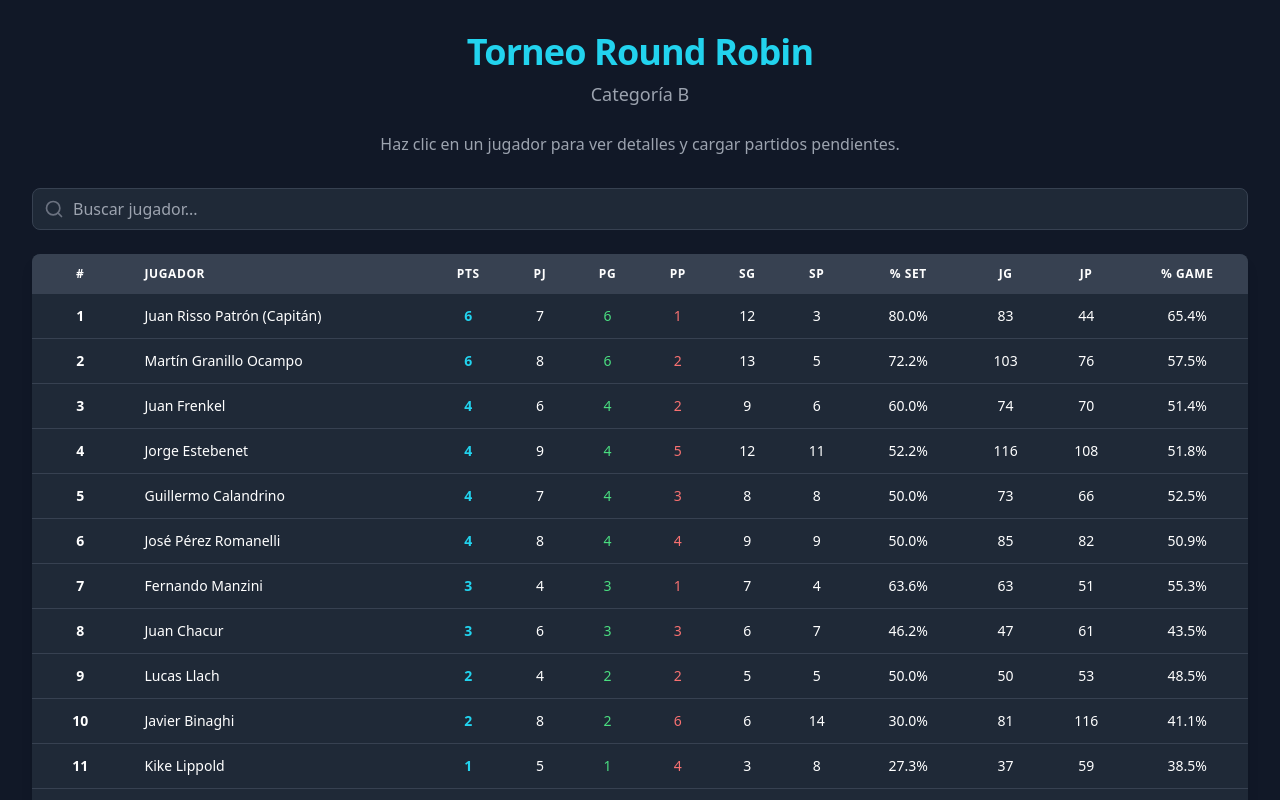
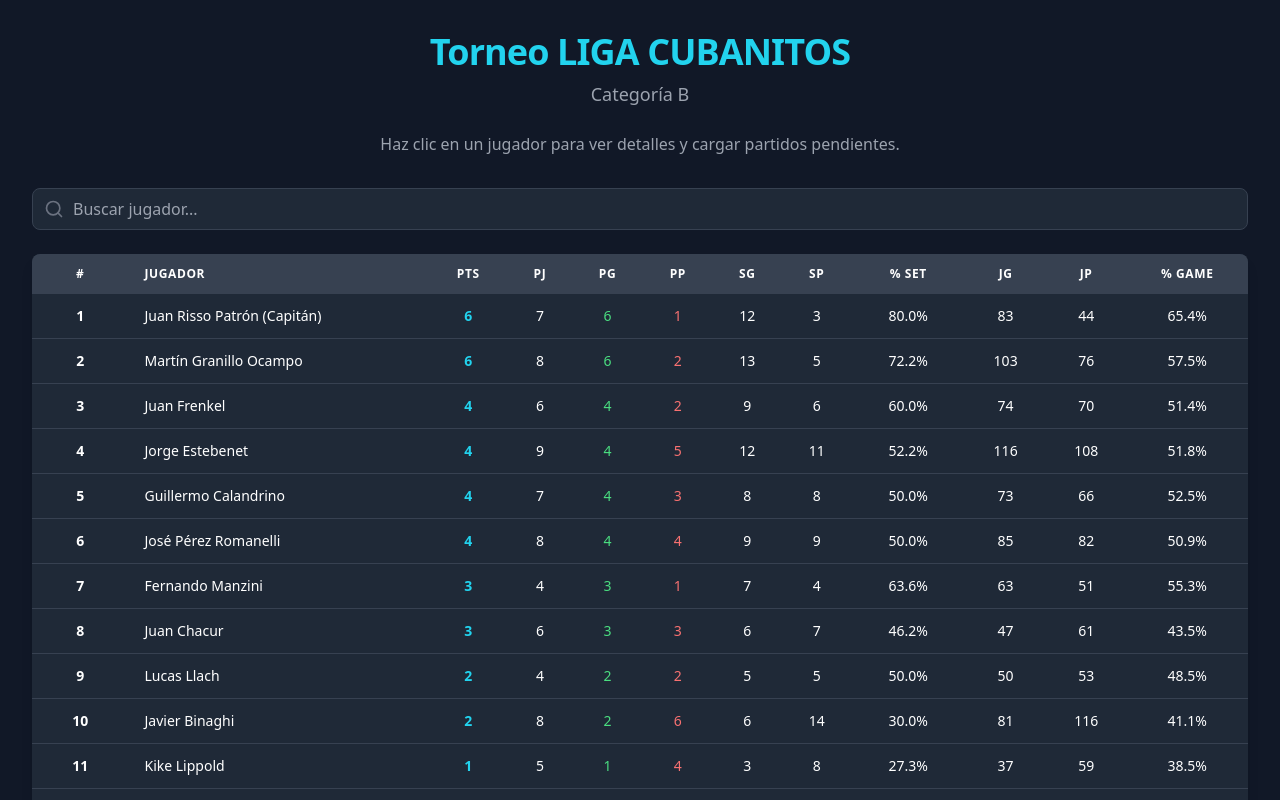
Before and after one commit to juanenla/torneo-tenis-app, a React (Vite) app: page / in a window 1280 px wide. Shown: the top 800 px of the page. Built offline with nearby package versions, Linux system fonts and the light colour scheme.

Commit message:
Add files via upload

```diff
--- a/src/App.jsx
+++ b/src/App.jsx
@@ -97,7 +97,7 @@ export default function App() {
         <div className="bg-gray-900 text-white min-h-screen p-4 sm:p-6 md:p-8">
             <div className="max-w-7xl mx-auto">
                 <header className="mb-8 text-center">
-                    <h1 className="text-4xl font-bold tracking-tight text-cyan-400">Torneo Round Robin</h1>
+                <h1 className="text-4xl font-bold tracking-tight text-cyan-400">Torneo LIGA CUBANITOS</h1>
                     <p className="text-gray-400 text-lg mt-2">Categoría B</p>
                 </header>
                 <p className="text-center text-gray-400 mb-8 -mt-2">Haz clic en un jugador para ver detalles y cargar partidos pendientes.</p>
```
